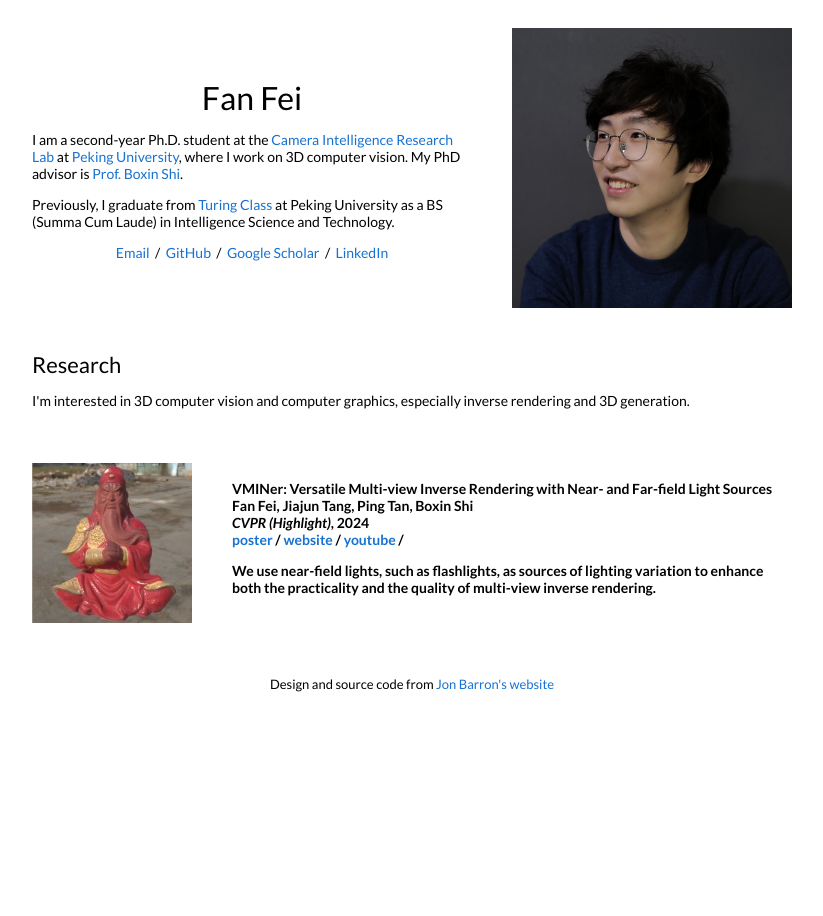
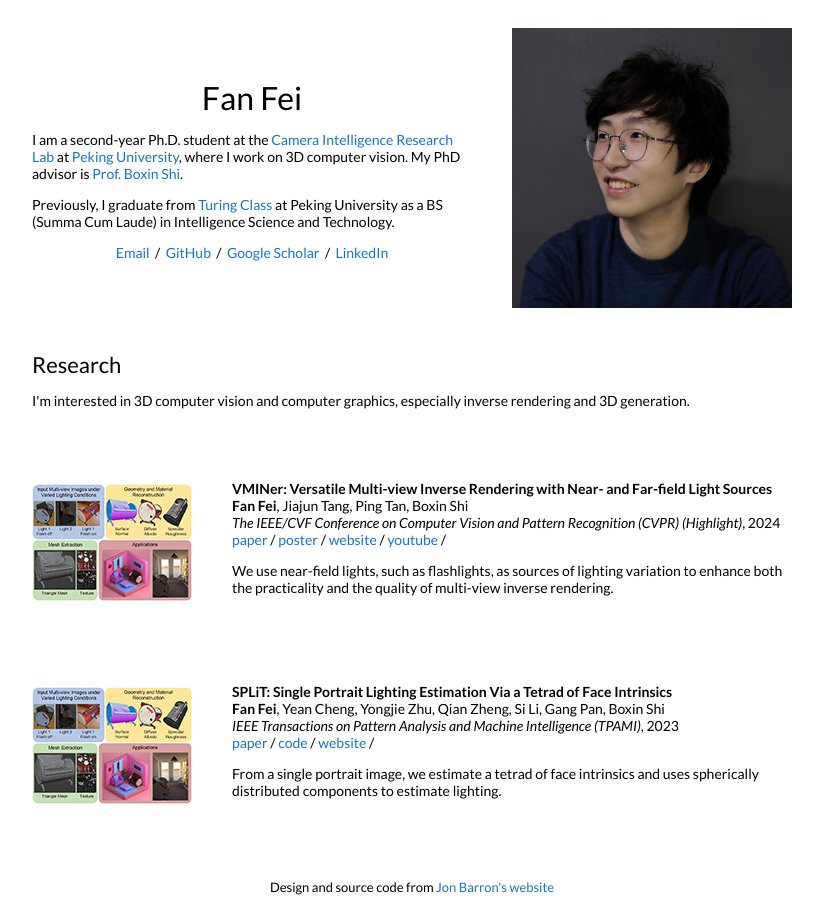
Before and after one commit to costrice/costrice.github.io, a Jekyll site: the page built from _posts/2024-06-20-vminer.markdown, in a window 1280 px wide. Shown: the whole page, without its empty margins (228-1051 px from the left). Built offline with Jekyll 4.4.1, drawn with Linux system fonts in a browser that asks for light colours.

Commit message:
Add split; change vminer image; minor bug fix.

```diff
--- a/_layouts/default.html
+++ b/_layouts/default.html
@@ -102,6 +102,9 @@
                         <br>
                         <em>{{post.venue}}</em>, {{ post.date | date: "%Y" }}
                         <br>
+                        {% if post.paper %}
+                        <a href="{{post.paper}}">paper</a> /
+                        {% endif %}
                         {% if post.arxiv %}
                         <a href="{{post.arxiv}}">arxiv</a> /
                         {% endif %}
--- a/_posts/2024-06-20-vminer.markdown
+++ b/_posts/2024-06-20-vminer.markdown
@@ -5,8 +5,8 @@ date:   2024-06-20 10:30:00 -07:00
 image: /images/vminer.png
 categories: research
 author: "Fan Fei"
-authors: "<strong>Fan Fei<strong>, Jiajun Tang, Ping Tan, Boxin Shi"
-venue: "CVPR (Highlight)"
+authors: "<strong>Fan Fei</strong>, Jiajun Tang, Ping Tan, Boxin Shi"
+venue: "The IEEE/CVF Conference on Computer Vision and Pattern Recognition (CVPR) (Highlight)"
 paper: /pdfs/vminer.pdf
 poster: /pdfs/vminer_poster.pdf
 #code:
```
Also changed, not shown: _posts/2023-10-25-split.markdown (added, +16 -0 lines), images/split.jpg (added), images/vminer.png, tn/images/split.jpg (added), tn/images/vminer.png, 1 other file.
